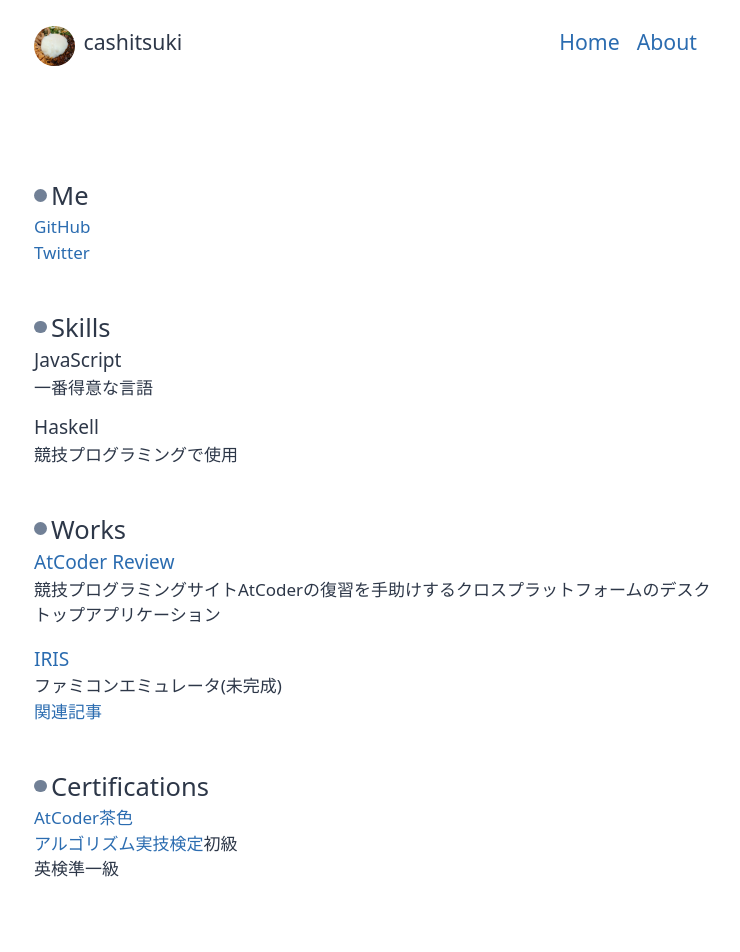
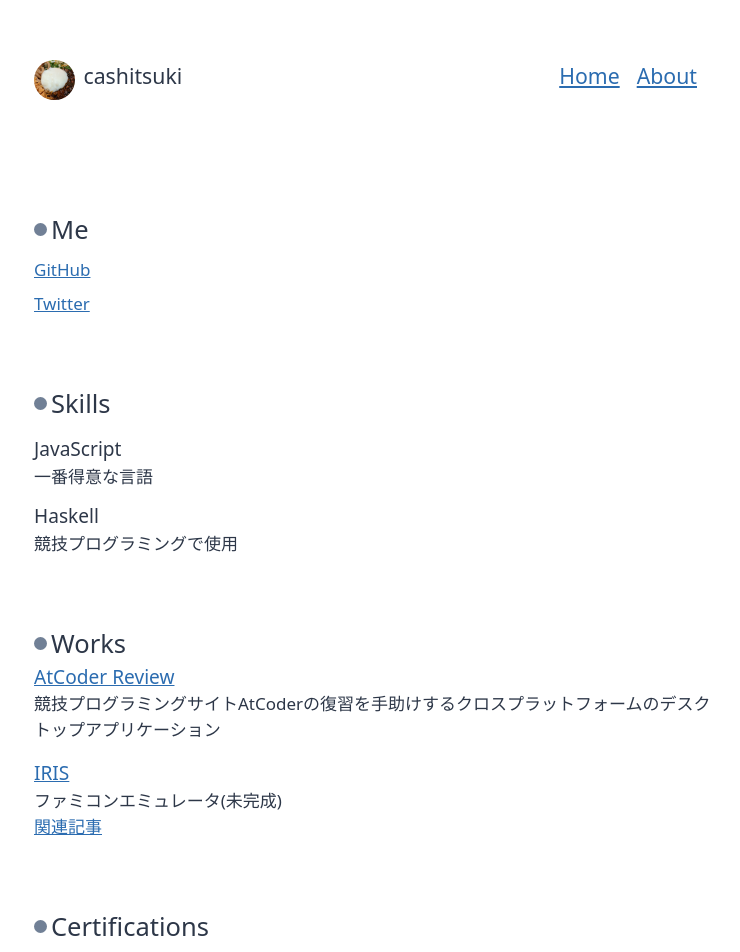
Before and after one commit to jueve/blog, a Next.js app: page /about in a window 1280 px wide. Shown: the top 952 px of the page, without its empty margins (266-1006 px from the left). Built offline with nearby package versions, Linux system fonts and the light colour scheme.

Commit message:
デザインの変更

```diff
--- a/components/ArticleSummary.tsx
+++ b/components/ArticleSummary.tsx
@@ -7,7 +7,7 @@ export function ArticleSummary(summary: Summary): JSX.Element {
     <div className="mb-8">
       <p className="strong">{summary.date}</p>
       <Link href={`/article/${summary.slug}`}>
-        <a className="text-xl text-blue-700">{summary.title}</a>
+        <a className="text-xl text-blue-700 underline">{summary.title}</a>
       </Link>
     </div>
   );
--- a/components/HomeHeader.tsx
+++ b/components/HomeHeader.tsx
@@ -3,7 +3,7 @@ import Link from "next/link";
 
 export function HomeHeader(): JSX.Element {
   return (
-    <div className="mb-20 py-6">
+    <div className="mb-20 mt-8 py-6">
       <div className="flex">
         <div className="flex-1 flex">
           <div>
@@ -20,12 +20,12 @@ export function HomeHeader(): JSX.Element {
         <div className="flex-1 flex flex-row-reverse">
           <div className="mr-4">
             <Link href="/about">
-              <a className="text-xl text-blue-700">About</a>
+              <a className="text-xl text-blue-700 underline">About</a>
             </Link>
           </div>
           <div className="mr-4">
             <Link href="/">
-              <a className="text-xl text-blue-700">Home</a>
+              <a className="text-xl text-blue-700 underline">Home</a>
             </Link>
           </div>
         </div>
--- a/components/mdx/Anchor.tsx
+++ b/components/mdx/Anchor.tsx
@@ -4,7 +4,7 @@ import { MDXProviderProps } from "@mdx-js/react";
 export function Anchor(props: MDXProviderProps): JSX.Element {
   const href = props.href ? props.href : "";
   return (
-    <a href={href} target="_blank" rel="noreferrer noopener" className="text-blue-700">
+    <a href={href} target="_blank" rel="noreferrer noopener" className="text-blue-700 underline">
       {props.children}
     </a>
   );
--- a/pages/about/index.tsx
+++ b/pages/about/index.tsx
@@ -1,7 +1,6 @@
 import React from "react";
 import { HomeHeader } from "../../components/HomeHeader";
 import Head from "next/head";
-
 
 export default function Index(): JSX.Element {
   return (
@@ -11,38 +10,38 @@ export default function Index(): JSX.Element {
         <link rel="canonical" href="/about" key="canonical-about" />
       </Head>
       <HomeHeader />
-      <div className="mb-10">
+      <div className="mb-16">
         <div className="flex">
           <div className="mt-3 rounded-full h-3 w-3 bg-gray-600 mr-1" />
           <h2 className="text-2xl border-gray-600">Me</h2>
         </div>
         <ul>
-          <li>
-            <a className="text-blue-700" href="https://github.com/jueve">
+          <li className="mt-2">
+            <a className="text-blue-700 underline" href="https://github.com/jueve">
               GitHub
             </a>
           </li>
-          <li>
-            <a className="text-blue-700" href="https://twitter.com/cashitsuki">
+          <li className="mt-2">
+            <a className="text-blue-700 underline" href="https://twitter.com/cashitsuki">
               Twitter
             </a>
           </li>
         </ul>
       </div>
 
-      <div className="mb-10">
+      <div className="mb-16">
         <div className="flex">
           <div className="mt-3 rounded-full h-3 w-3 bg-gray-600 mr-1" />
           <h2 className="text-2xl border-gray-600">Skills</h2>
         </div>
         <ul>
-          <li className="mb-3">
+          <li className="mt-3">
             <div>
               <h3 className="text-lg">JavaScript</h3>
               <p>一番得意な言語</p>
             </div>
           </li>
-          <li className="mb-3">
+          <li className="mt-3">
             <div>
               <h3 className="text-lg">Haskell</h3>
               <p>競技プログラミングで使用</p>
@@ -51,7 +50,7 @@ export default function Index(): JSX.Element {
         </ul>
       </div>
 
-      <div className="mb-10">
+      <div className="mb-16">
         <div className="flex">
           <div className="mt-3 rounded-full h-3 w-3 bg-gray-600 mr-1" />
           <h2 className="text-2xl border-gray-600">Works</h2>
@@ -60,7 +59,7 @@ export default function Index(): JSX.Element {
           <li className="mb-4">
             <div>
               <h3 className="text-lg">
-                <a className="text-blue-700" href="https://github.com/jueve/atcoder-review">
+                <a className="text-blue-700 underline" href="https://github.com/jueve/atcoder-review">
                   AtCoder Review
                 </a>
               </h3>
@@ -71,38 +70,38 @@ export default function Index(): JSX.Element {
           </li>
           <li className="mb-4">
             <h3 className="text-lg">
-              <a className="text-blue-700" href="https://github.com/jueve/iris">
+              <a className="text-blue-700 underline" href="https://github.com/jueve/iris">
                 IRIS
               </a>
             </h3>
             <p>ファミコンエミュレータ(未完成)</p>
-            <a className="text-blue-700" href="./article/20190720-writing-nes-emulator">
+            <a className="text-blue-700 underline" href="./article/20190720-writing-nes-emulator">
               関連記事
             </a>
           </li>
         </ul>
       </div>
 
-      <div className="mb-10">
+      <div className="mb-16">
         <div className="flex">
           <div className="mt-3 rounded-full h-3 w-3 bg-gray-600 mr-1" />
           <h2 className="text-2xl border-gray-600">Certifications</h2>
         </div>
         <ul>
-          <li>
-            <a className="text-blue-700" href="https://atcoder.jp/users/cashitsuki">
+          <li className="mt-3">
+            <a className="text-blue-700 underline" href="https://atcoder.jp/users/cashitsuki">
               AtCoder茶色
             </a>
           </li>
-          <li>
+          <li className="mt-3">
             <p>
-              <a className="text-blue-700" href="https://past.atcoder.jp/">
+              <a className="text-blue-700 underline" href="https://past.atcoder.jp/">
                 アルゴリズム実技検定
               </a>
               初級
             </p>
           </li>
-          <li>英検準一級</li>
+          <li className="mt-3">英検準一級</li>
         </ul>
       </div>
     </div>
```
